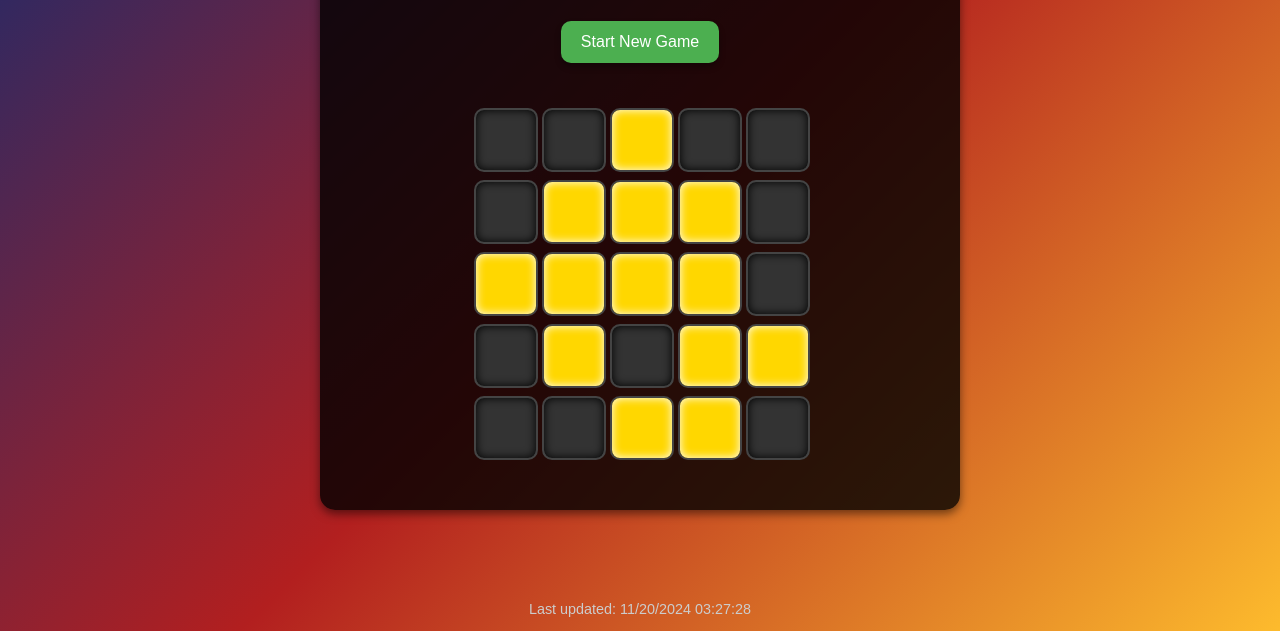
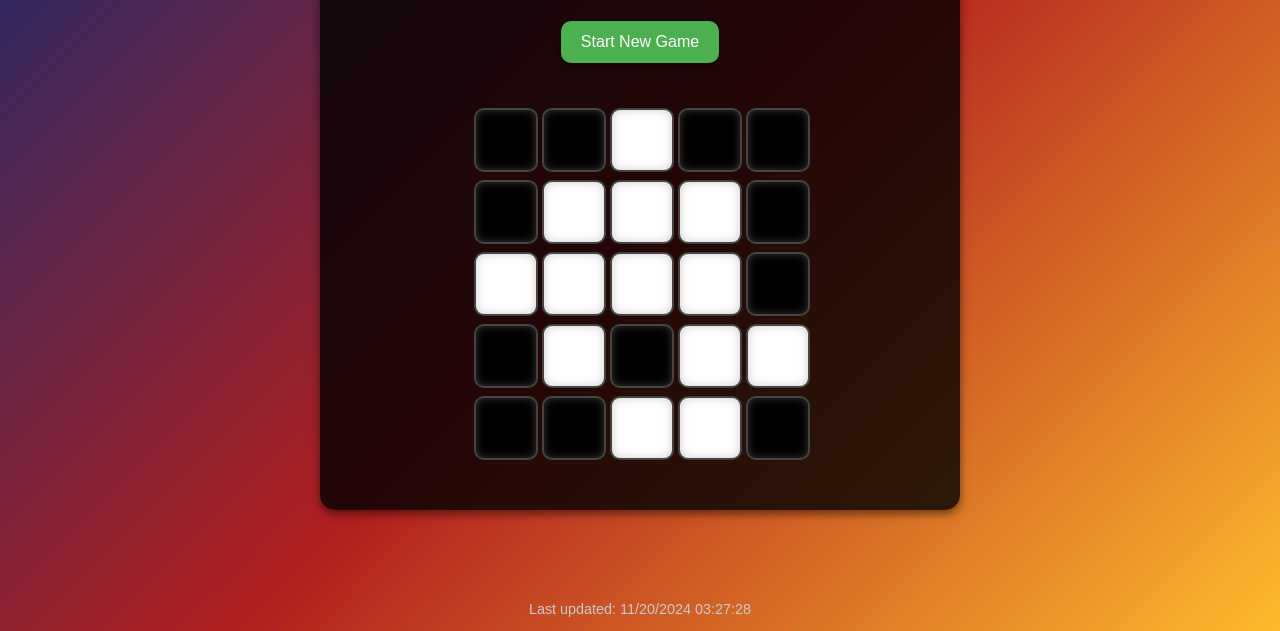
Before and after one commit to namanikhilkumar/ITC505, a plain HTML site: page final/index.html in a window 1280 px wide. Shown: the part 169-800 px from the top of the page. Drawn offline with Linux system fonts and the light colour scheme.

Commit message:
Update styles.css

```diff
--- a/final/styles.css
+++ b/final/styles.css
@@ -44,24 +44,24 @@ h1 {
 .tile {
     width: 60px;
     height: 60px;
-    background: #333333;
+    background: #000000; /* Black for lit tiles */
     border: 2px solid #444444;
     border-radius: 10px;
     cursor: pointer;
-    box-shadow: inset 0 0 10px #000000;
+    box-shadow: inset 0 0 10px #333333; /* Subtle shadow for depth */
     transition: background 0.3s ease, transform 0.2s;
 }
 
 /* Tiles - Hover Effect */
 .tile:hover {
     transform: scale(1.1);
-    box-shadow: 0 0 10px #ffd700;
+    box-shadow: 0 0 10px #ffffff;
 }
 
 /* Tiles - Off State */
 .tile.is-off {
-    background: #ffd700;
-    box-shadow: inset 0 0 10px #ffffff;
+    background: #ffffff; /* White for off tiles */
+    box-shadow: inset 0 0 10px #cccccc; /* Subtle shadow for a glow effect */
 }
 
 /* Button */
```
